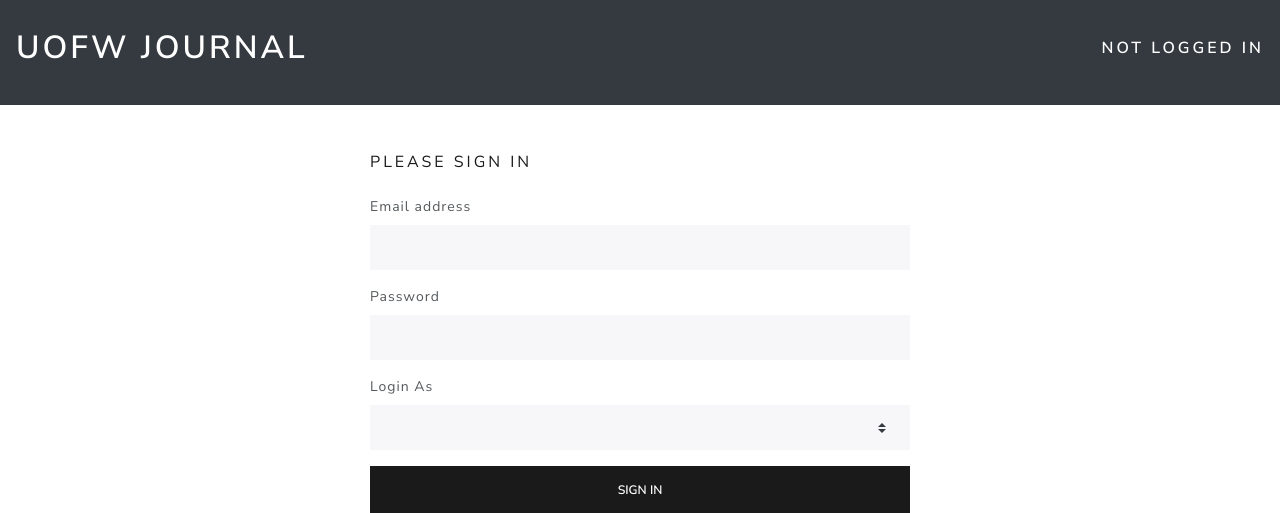
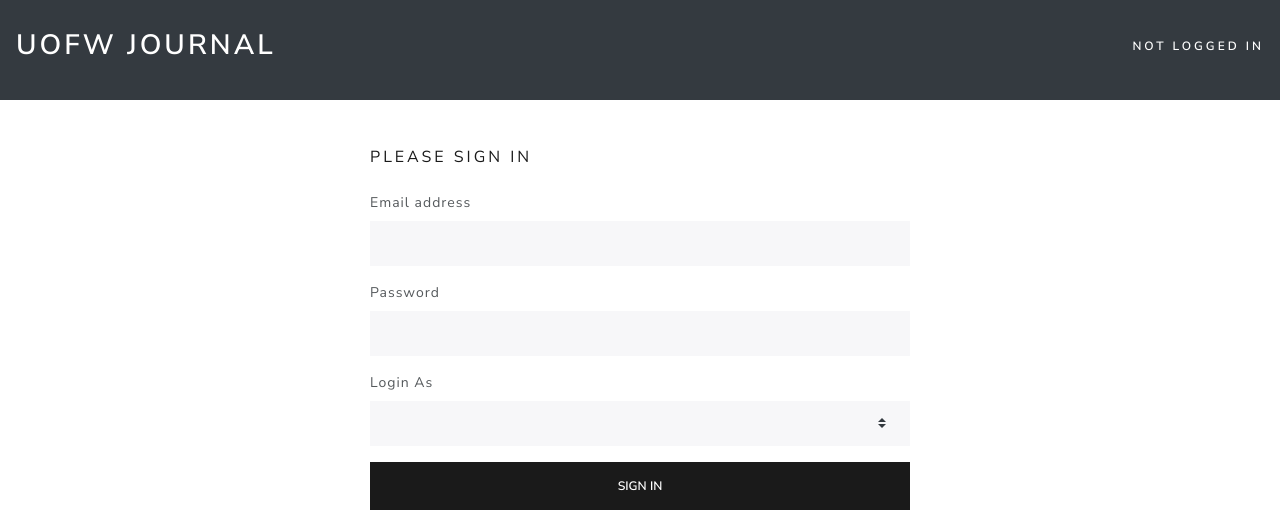
Before and after one commit to tunapiq/your-journal, a PHP site: page / in a window 1280 px wide. Shown: the top 513 px of the page. Run offline with PHP 8.4, Linux system fonts and the light colour scheme.

Commit message:
header font size reduced

```diff
--- a/partials/header.php
+++ b/partials/header.php
@@ -13,7 +13,7 @@
   <body>
 
     <nav class="navbar navbar-expand navbar-dark bg-dark">
-      <a class="navbar-brand" href="#"><h1 class="text-white">UofW Journal</h1></a>
+      <a class="navbar-brand" href="#"><h2 class="text-white">UofW Journal</h2></a>
       <button class="navbar-toggler" type="button" data-toggle="collapse" data-target="#navbarsExample02" aria-controls="navbarsExample02" aria-expanded="false" aria-label="Toggle navigation">
         <span class="navbar-toggler-icon"></span>
       </button>
@@ -21,11 +21,11 @@
       <div class="ml-auto clearfix">
         <?php if(isset($user)){ ?>
 
-        <h5 class="text-light"> <?php echo "Hi, ". $user['data']['name'] ;?>
+        <h6 class="text-light"> <?php echo "Hi, ". $user['data']['name'] ;?>
            &nbsp; <a class="text-muted pull-right" href="logout.php"> [Logout]</a>
-        </h5>
+        </h6>
       <?php }else{ ?>
-        <h5 class="text-light"> Not Logged In</h5>
+        <h6 class="text-light"> Not Logged In</h6>
         <?php }?>
       </div>
     </nav>
```
